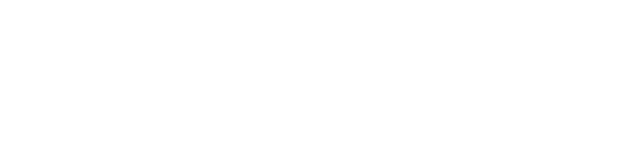
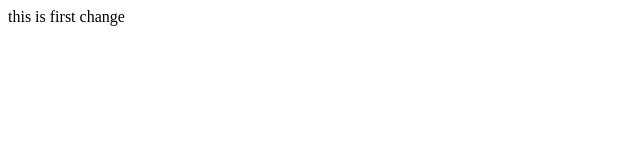
Before and after one commit to DhanyaG4/GIT-DEMO, a plain HTML site: page first.html in a window 1280 px wide. Shown: the whole page, without its empty margins (0-640 px from the left). Drawn offline with Linux system fonts and the light colour scheme.

Commit message:
change in branch

```diff
--- a/first.html
+++ b/first.html
@@ -6,6 +6,6 @@
     <title>Document</title>
 </head>
 <body>
-
+    this is first change
 </body>
 </html>
```
